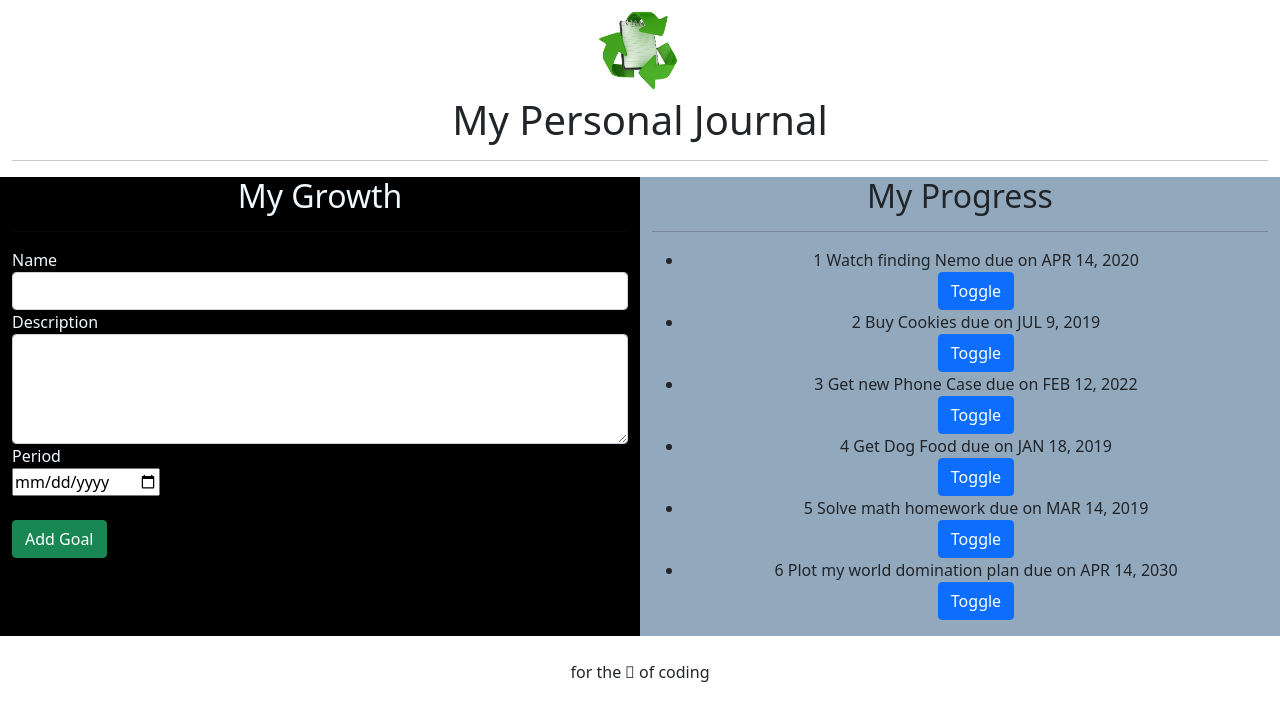
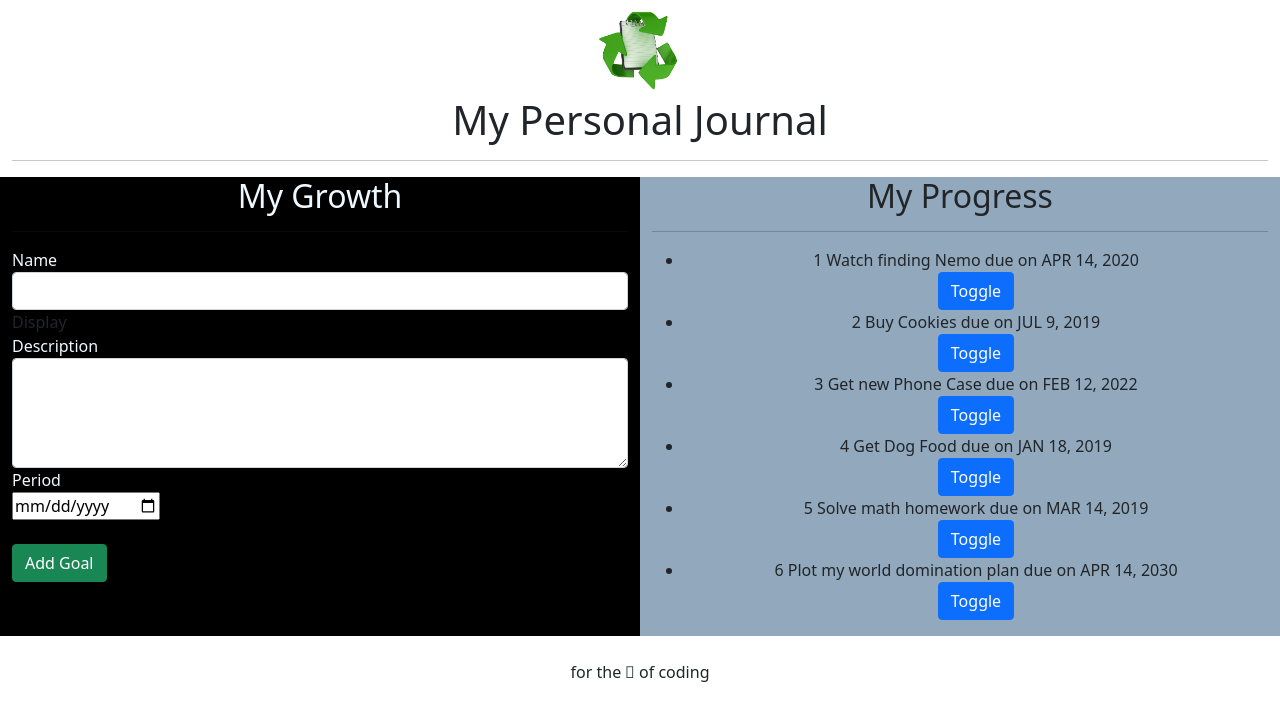
Before and after one commit to Joseph-Wairimu/diary, an Angular app: page / in a window 1280 px wide. Shown: the top 720 px of the page. Built offline with nearby package versions, Linux system fonts and the light colour scheme.

Commit message:
form control for inputs

```diff
--- a/src/app/diary-form/diary-form.component.html
+++ b/src/app/diary-form/diary-form.component.html
@@ -6,8 +6,11 @@
         <div class="form-group">
 
             <label for="name" style="color: aliceblue;">Name</label>
-            <input type="text" required class="form-control" id="name">
-
+            <input type="text" required class="form-control" id="name"  [(ngModel)]="newDiary.name" name="name" #name='ngModel' required>
+            Display {{newDiary.name}}
+            <div [hidden]="name.valid || name.pristine" class="alert alert-danger">
+                <p>Name is required</p>
+              </div>
         </div>
         <div class="form-group">
 
--- a/src/app/diary-form/diary-form.component.ts
+++ b/src/app/diary-form/diary-form.component.ts
@@ -1,5 +1,5 @@
 import { Component, OnInit } from '@angular/core';
-
+import { Diary } from '../diary';
 @Component({
   selector: 'app-diary-form',
   templateUrl: './diary-form.component.html',
@@ -7,6 +7,8 @@ import { Component, OnInit } from '@angular/core';
 })
 export class DiaryFormComponent implements OnInit {
 
+  newDiary = new Diary(0,"","",new Date());
+
   constructor() { }
 
   ngOnInit(): void {
```
